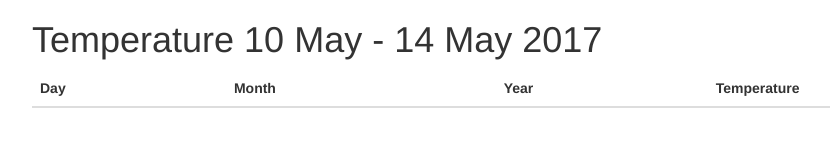
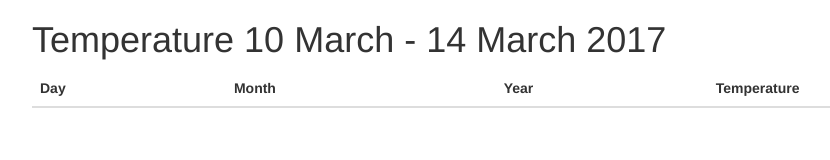
Before and after one commit to bossbossk20/Next-INT, a website: page public/index.html in a window 1280 px wide. Shown: the whole page, without its empty margins (38-868 px from the left). Drawn offline with nearby package versions, Linux system fonts and the light colour scheme; no server answers.

Commit message:
edit month

```diff
--- a/public/index.html
+++ b/public/index.html
@@ -15,7 +15,7 @@
 <body ng-controller="Controller as app">
   <div class="container">
     <div>
-      <h1>Temperature 10 May - 14 May 2017</h1>
+      <h1>Temperature 10 March - 14 March 2017</h1>
     </div>
     <table class="table">
       <thead>
```
